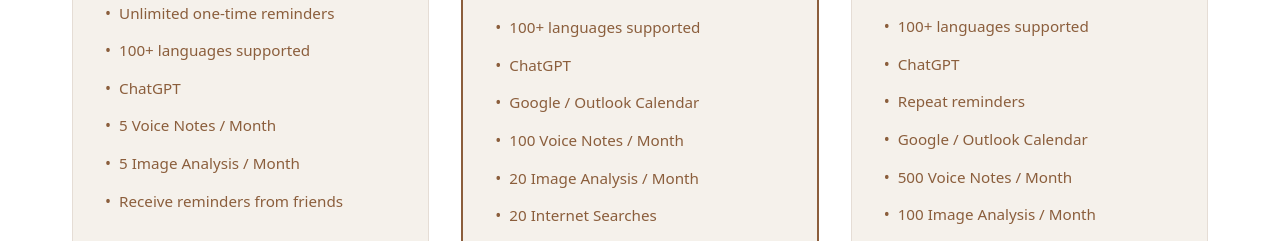
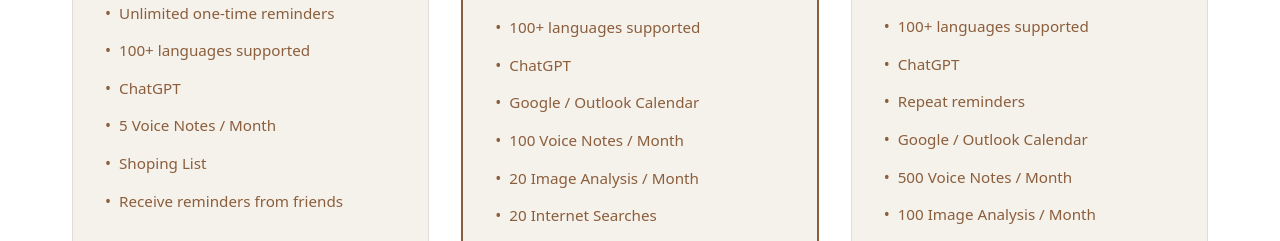
Before and after one commit to yairsabag/yaya-oauth-page, a Next.js app: page / in a window 1280 px wide. Shown: the part 3289-3530 px from the top of the page. Built offline with nearby package versions, Linux system fonts and the light colour scheme.

Commit message:
Update page.tsx

```diff
--- a/src/app/page.tsx
+++ b/src/app/page.tsx
@@ -662,7 +662,7 @@ export default function Home() {
                 </div>
                 <div style={{ color: '#8B5E3C', marginBottom: '0.75rem', fontSize: '0.95rem', display: 'flex', alignItems: 'flex-start', gap: '8px' }}>
                   <span style={{ color: '#8B5E3C', fontSize: '1rem' }}>•</span>
-                  5 Image Analysis / Month
+                  Shoping List
                 </div>
                 <div style={{ color: '#8B5E3C', marginBottom: '0.75rem', fontSize: '0.95rem', display: 'flex', alignItems: 'flex-start', gap: '8px' }}>
                   <span style={{ color: '#8B5E3C', fontSize: '1rem' }}>•</span>
```
